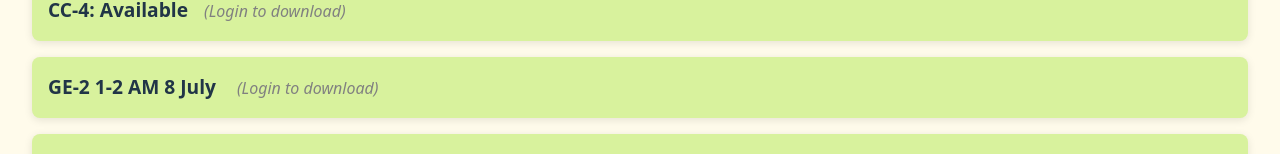
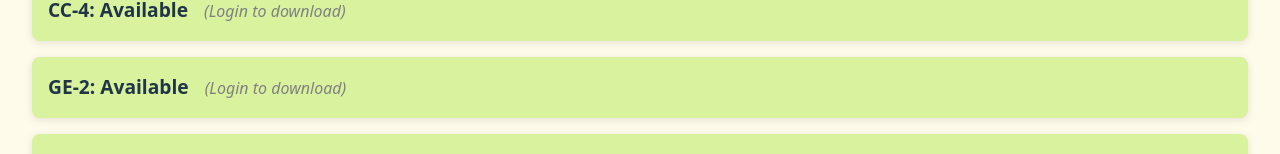
Before and after one commit to NileshKumarPU/prevyea-client, a React (Vite) app: page /campus in a window 1280 px wide. Shown: the part 331-485 px from the top of the page. Built offline with nearby package versions, Linux system fonts and the light colour scheme; no server answers.

Commit message:
ge2 micro upload

```diff
--- a/src/Pages/CampusConnect.jsx
+++ b/src/Pages/CampusConnect.jsx
@@ -41,8 +41,8 @@ const books = [
     pdf: "https://res.cloudinary.com/dwpc2rgdn/image/upload/v1751658638/PrevYea_CC4_Micro_loyzok.pdf",
   },
   {
-    title: "GE-2 1-2 AM 8 July  ",
-    pdf: "#",
+    title: "GE-2: Available",
+    pdf: "https://res.cloudinary.com/dwpc2rgdn/image/upload/v1751926571/PrevYea_GE2_Micro_rnytsi.pdf",
   },
   {
     title: "AECC-2 Awaited",
```
